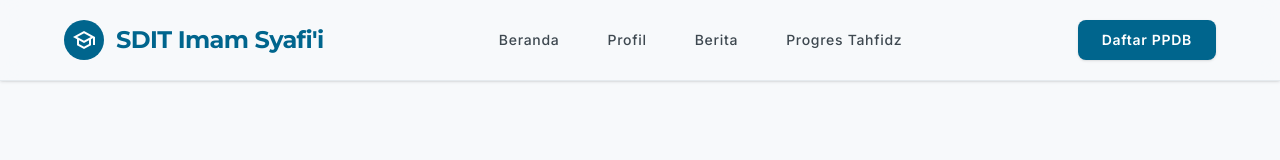
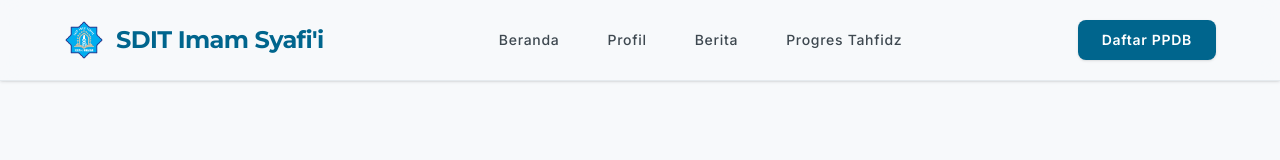
Before and after one commit to hafidzullah-onlearning/sdit-imam-syafii, a Next.js app: page / in a window 1280 px wide. Shown: the top 160 px of the page. Built offline with nearby package versions, Linux system fonts and the light colour scheme.

Commit message:
feat: add Footer and Navbar components with logo assets

```diff
--- a/src/components/Footer.tsx
+++ b/src/components/Footer.tsx
@@ -7,8 +7,13 @@
         {/* Brand & Bio */}
         <div className="flex flex-col gap-4">
           <div className="flex items-center gap-sm">
-            <div className="w-8 h-8 rounded-full bg-tertiary-fixed flex items-center justify-center text-inverse-surface font-headline-md">
-              <span className="material-symbols-outlined text-[20px]">school</span>
+            <div className="relative w-8 h-8 overflow-hidden">
+              <Image
+                src="/logo.png"
+                alt="Logo SDIT Imam Syafi'i"
+                fill
+                className="object-contain"
+              />
             </div>
             <span className="text-headline-lg font-headline-lg text-surface-bright dark:text-on-surface">
               SDIT Imam Syafi&apos;i
--- a/src/components/Navbar.tsx
+++ b/src/components/Navbar.tsx
@@ -1,6 +1,7 @@
 "use client";
 
 import { useState } from "react";
+import Image from "next/image";
 
 export default function Navbar() {
   const [isMobileMenuOpen, setIsMobileMenuOpen] = useState(false);
@@ -10,8 +11,13 @@
       <div className="flex justify-between items-center h-20 px-gutter max-w-container-max mx-auto">
         {/* Brand */}
         <div className="flex items-center gap-sm">
-          <div className="w-10 h-10 rounded-full bg-primary flex items-center justify-center text-on-primary font-headline-md">
-            <span className="material-symbols-outlined">school</span>
+          <div className="relative w-10 h-10 overflow-hidden">
+            <Image
+              src="/logo.png"
+              alt="Logo SDIT Imam Syafi'i"
+              fill
+              className="object-contain"
+            />
           </div>
           <span className="text-headline-md font-headline-md font-bold text-primary dark:text-inverse-primary tracking-tight">
             {"SDIT Imam Syafi'i"}
```
Also changed, not shown: public/logo.png (added).
